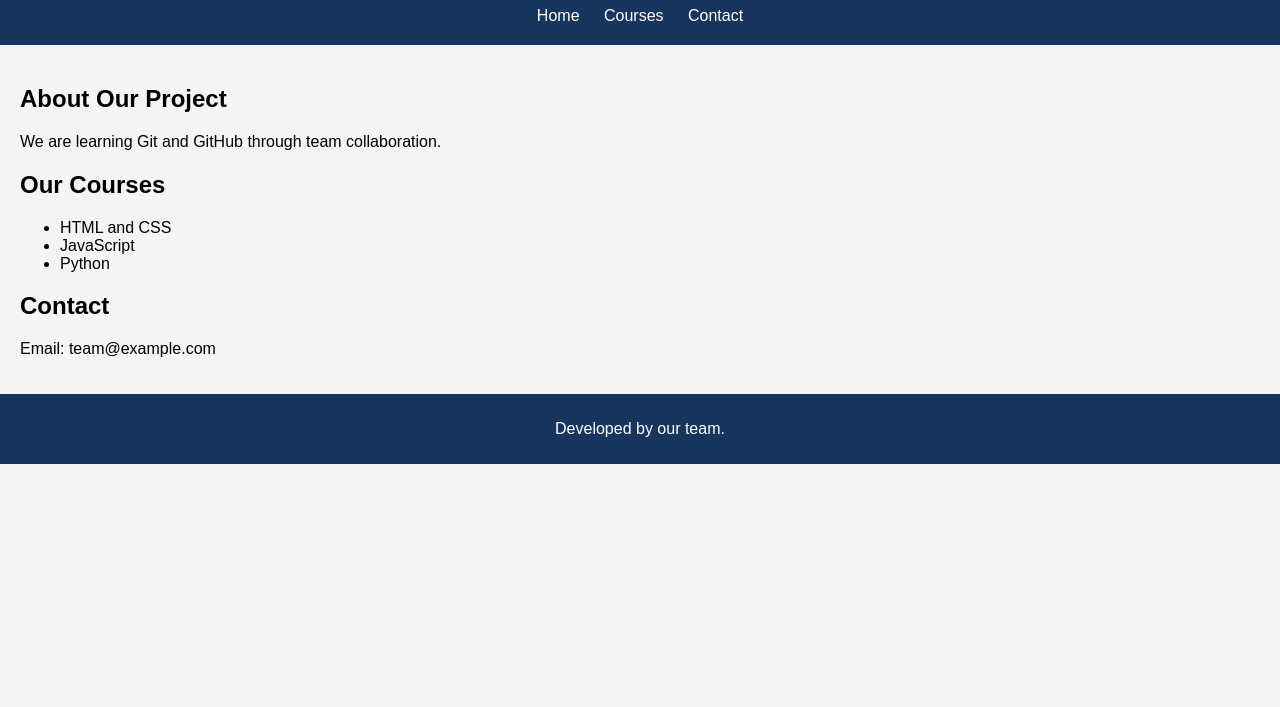
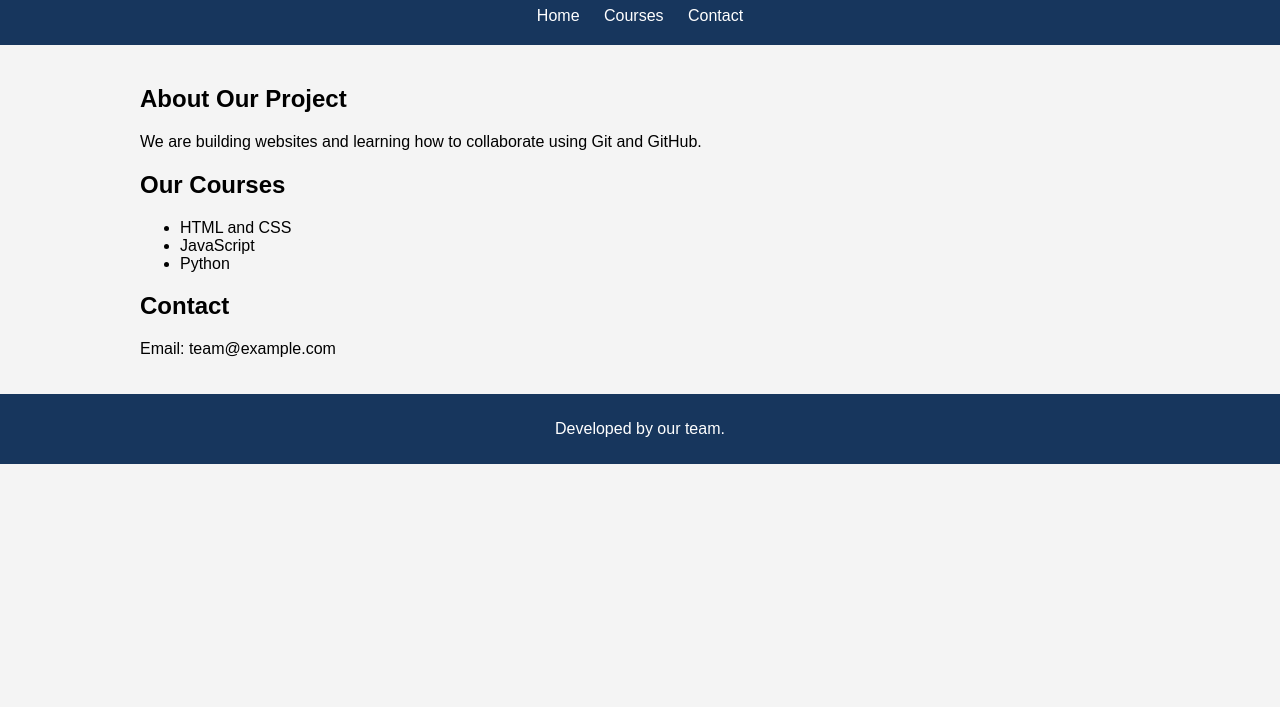
Before and after one commit to MARDIROSE/TEAM-WEBSITE, a plain HTML site: page index.html in a window 1280 px wide. Shown: the part 93-800 px from the top of the page. Drawn offline with Linux system fonts and the light colour scheme.

Commit message:
Improve website heading and layout

```diff
--- a/index.html
+++ b/index.html
@@ -8,7 +8,7 @@
 </head>
 <body>
     <header>
-        <h1>Welcome to Our Team Website</h1>
+        <h1>Welcome to Our Software Development Team</h1>
         <nav>
             <a href="#home">Home</a>
             <a href="#courses">Courses</a>
@@ -18,7 +18,7 @@
 
     <main id="home">
         <h2>About Our Project</h2>
-        <p>We are learning Git and GitHub through team collaboration.</p>
+        <p>We are building websites and learning how to collaborate using Git and GitHub.</p>
 
         <section id="courses">
             <h2>Our Courses</h2>
--- a/style.css
+++ b/style.css
@@ -19,6 +19,8 @@ nav a {
 
 main {
     padding: 20px;
+    max-width: 1000px;
+    margin: auto;
 }
 
 footer {
```
